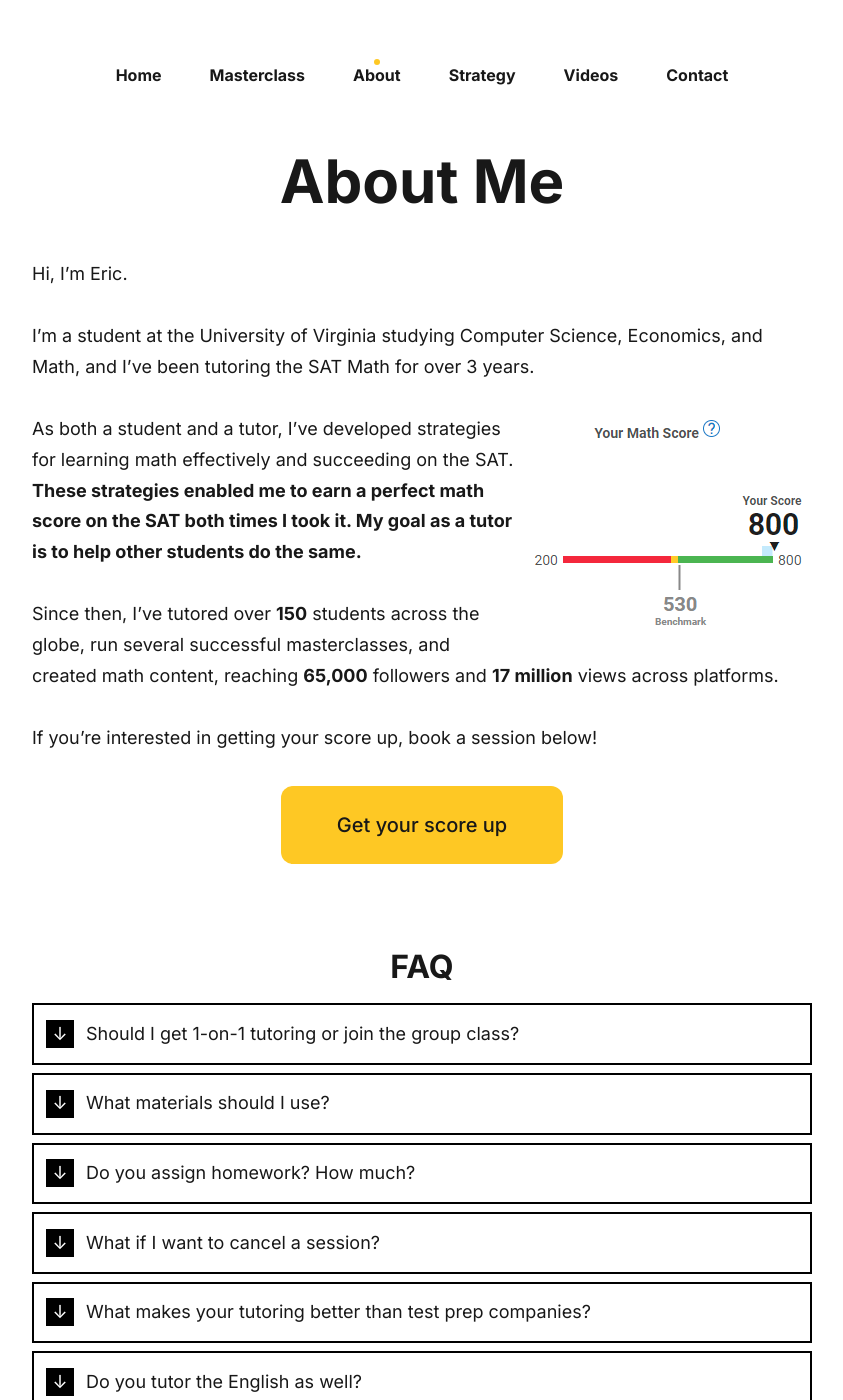
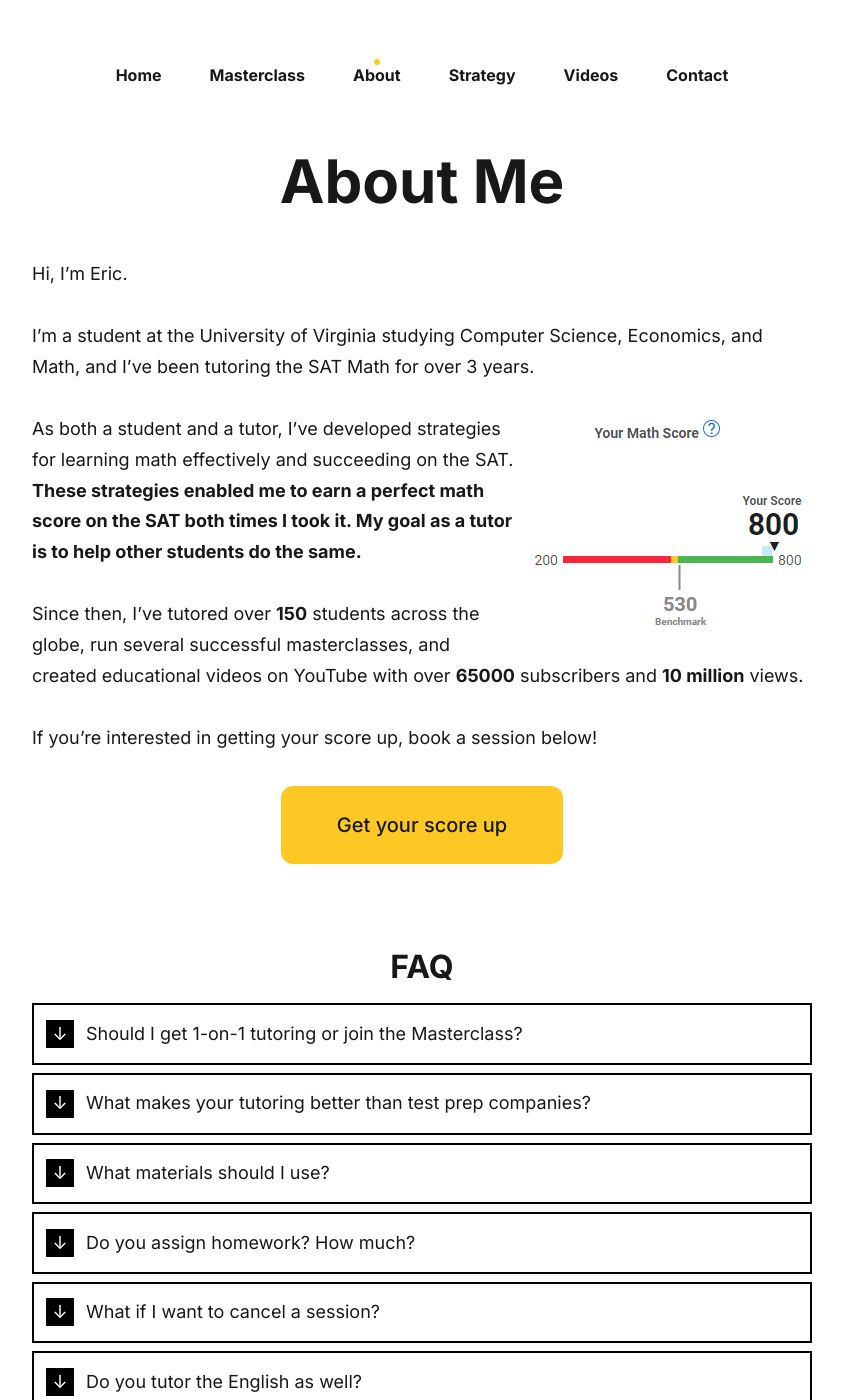
Before and after one commit to qExobyte/qExobyte.github.io, a Jekyll site: the page built from _pages/about.md, in a window 1280 px wide and 1400 px high. Shown: the whole window, without its empty margins (218-1061 px from the left). Built offline with Jekyll 4.4.1, drawn with Linux system fonts in a browser that asks for light colours; nearby versions of some CDN libraries; some web fonts are replaced.

Commit message:
minor about page revisions

```diff
--- a/_data/settings.yml
+++ b/_data/settings.yml
@@ -9,7 +9,8 @@ stats:
   late: true
   hours: 750
   years: 3
-  views: 17 # in millions
+  subs: 65000
+  views: 10 # in millions
   spots: 2
   class-time: "5:00 - 6:30 pm ET"
 
--- a/_pages/about.md
+++ b/_pages/about.md
@@ -19,7 +19,7 @@ I'm a student at the University of Virginia studying Computer Science, Economics
 <img class="about-img" src="/images/score.jpg" align="right" alt="score 800">
 As both a student and a tutor, I've developed strategies for learning math effectively and succeeding on the SAT. **These strategies enabled me to earn a perfect math score on the SAT both times I took it. My goal as a tutor is to help other students do the same.**
 
-Since then, I've tutored over **150** students across the globe, run several successful masterclasses, and created math content, reaching **65,000** followers and **{{ site.data.settings.stats.views }} million** views across platforms.
+Since then, I've tutored over **150** students across the globe, run several successful masterclasses, and created educational videos on YouTube with over **{{ site.data.settings.stats.subs }}** subscribers and **{{ site.data.settings.stats.views }} million** views.
 
 If you're interested in getting your score up, book a session below!
 
@@ -32,11 +32,22 @@ If you're interested in getting your score up, book a session below!
 <h1 align="center" class="section__title">FAQ</h1>
 
 <details>
-    <summary>Should I get 1-on-1 tutoring or join the group class?</summary>
+    <summary>Should I get 1-on-1 tutoring or join the Masterclass?</summary>
     <div>
-        If you're scoring under a 650, then 1-on-1 sessions. You should always prioritize the <b>easiest</b> problems that you're missing, and the group classes will focus on the SAT math's hardest problems.
+        If you're scoring under a 630, then 1-on-1 sessions. You should always prioritize the <b>easiest</b> problems that you're missing, and the group classes will focus on the SAT math's hardest problems.
         <br><br>
-        If you're scoring above a 650, then I'd recommend the group class, with 1-on-1 sessions as a supplement if needed. Think of group classes as teaching you the content of the test and 1-on-1 sessions as "office hours" for the topics and problems that you just can't wrap your head around. Not to mention, group classes cost much less!
+        If you're scoring above a 630, then I'd recommend the Masterclass, with 1-on-1 sessions as a supplement if needed. Think of the Masterclass as teaching you the content of the test and 1-on-1 sessions as "office hours" for the topics and problems that you just can't wrap your head around. Not to mention, group classes cost much less!
+    </div>
+</details>
+
+<details>
+    <summary>What makes your tutoring better than test prep companies?</summary>
+    <div>
+        A simple google search for "princeton review tutor salaries" or "kaplan tutor salaries" shows that they pay their tutors around $20-$40/hr, despite charging $175-$250/hr for their tutoring. You're not paying for the tutor, you're paying for the brand.
+        <br><br>
+        Furthermore, their exorbitant bundles (up to $10,000!) prioritize quantity over quality. They advertise hundreds of unengaging videos and thousands of problems (which are increasingly AI-generated or outsourced), but students <i>only have so much time</i>. My tutoring is focused on <b>efficiency</b> and <b>outcomes</b>. At any point in our prep, we focus all attention on the topic that yields the highest return in the lowest amount of time.
+        <br><br>
+        An in-depth look at my strategy for the SAT Math is found <a href="https://learnsatmath.com/strategy/">here</a>.
     </div>
 </details>
 
@@ -60,17 +71,6 @@ If you're interested in getting your score up, book a session below!
     <summary>What if I want to cancel a session?</summary>
     <div>
         Sessions are fully refundable as long as you cancel at least <b>6 hours</b> before the scheduled start time. Otherwise, the full session price is charged. You can see all my cancellation/refund policies <a href="https://drive.google.com/file/d/1gsNy5ngG6lYokAvQl1V4q3d-y1eEUHRO/view?usp=sharing" target="_blank">here</a>.
-    </div>
-</details>
-
-<details>
-    <summary>What makes your tutoring better than test prep companies?</summary>
-    <div>
-        A simple google search for "princeton review tutor salaries" or "kaplan tutor salaries" shows that they pay their tutors around $20-$40/hr, despite charging $175-$250/hr for their tutoring. You're not paying for the tutor, you're paying for the brand.
-        <br><br>
-        Furthermore, their exorbitant bundles (up to $10,000!) prioritize quantity over quality. They advertise hundreds of unengaging videos and thousands of problems (which are increasingly AI-generated or outsourced), but students <i>only have so much time</i>. My tutoring is focused on <b>efficiency</b> and <b>outcomes</b>. At any point in our prep, we focus all attention on the topic that yields the highest return in the lowest amount of time.
-        <br><br>
-        An in-depth look at my strategy for the SAT Math is found <a href="https://learnsatmath.com/strategy/">here</a>.
     </div>
 </details>
 
```
Also changed, not shown: other parts of _pages/about.md (+1 -1 lines).
